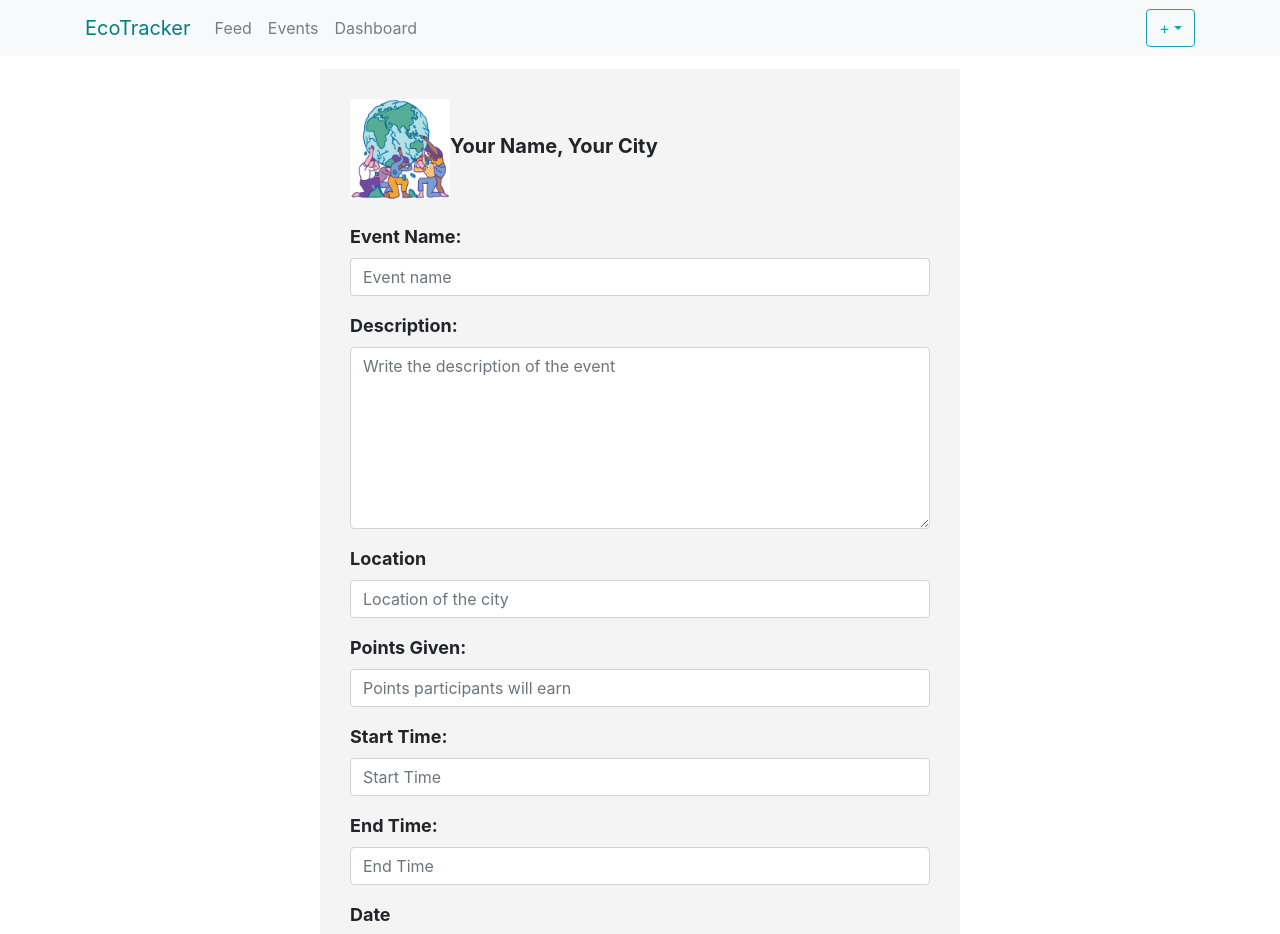
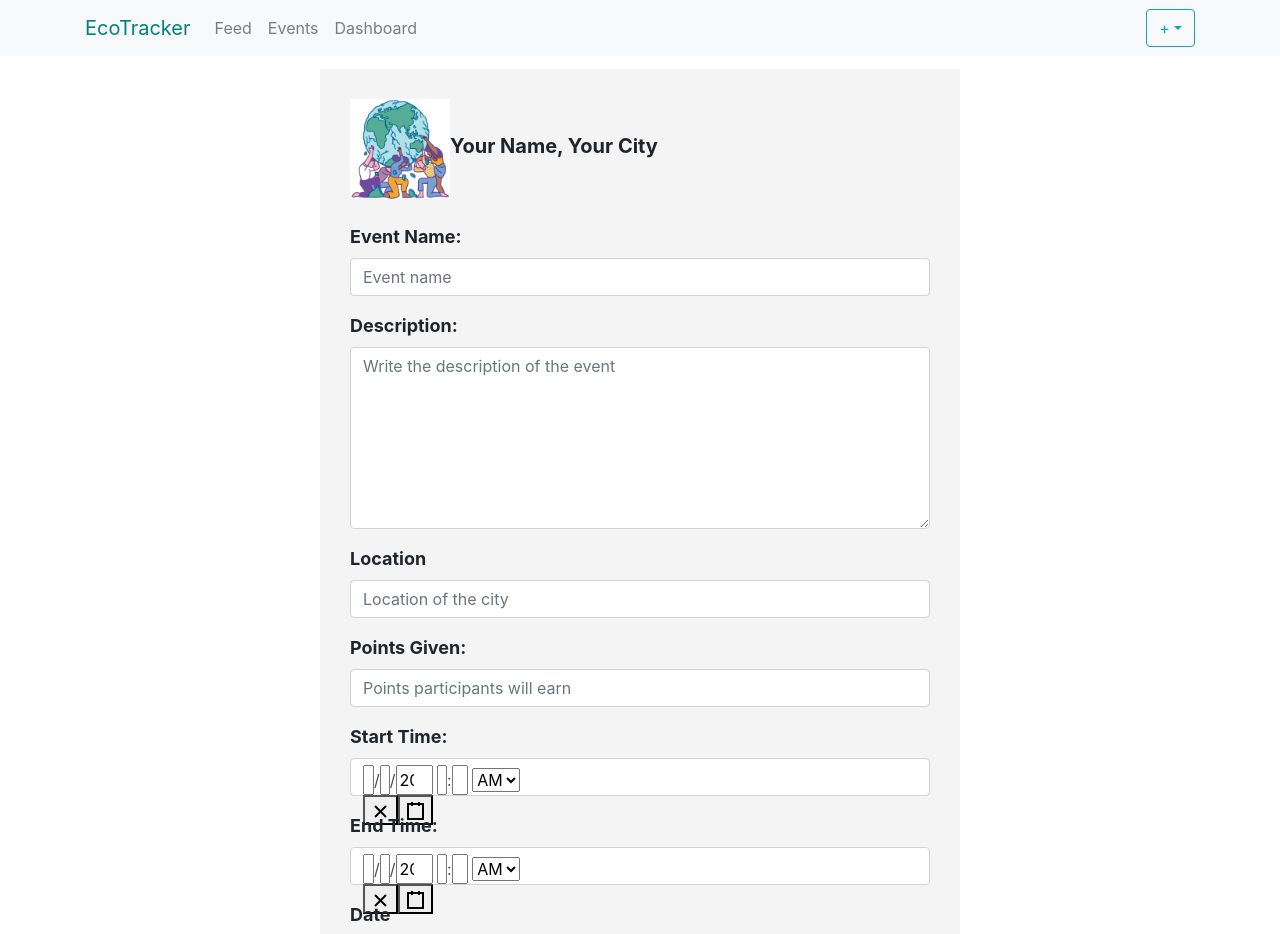
Before and after one commit to Shristi321/CleanTechHack, a React (Create React App) app in the folder cleantechhack/: page /addevent in a window 1280 px wide. Shown: the top 934 px of the page. Built offline with nearby package versions, Linux system fonts and the light colour scheme.

Commit message:
DateTimePicker

```diff
--- a/cleantechhack/package.json
+++ b/cleantechhack/package.json
@@ -11,6 +11,7 @@
     "canvasjs-react-charts": "^1.0.5",
     "react": "^17.0.2",
     "react-bootstrap": "^1.5.2",
+    "react-datetime-picker": "^3.2.0",
     "react-dom": "^17.0.2",
     "react-router-dom": "^5.2.0",
     "react-scripts": "4.0.3",
--- a/cleantechhack/src/Addevent.js
+++ b/cleantechhack/src/Addevent.js
@@ -8,6 +8,9 @@ import Nav from 'react-bootstrap/Nav'
 import './App.css'
 import {useState} from 'react'
 import OurNav from './OurNav'
+import * as React from 'react';
+import DateTimePicker from 'react-datetime-picker';
+
 
 const Addevent = () => {
 
@@ -20,6 +23,9 @@ const Addevent = () => {
     points: '',
     date: '',
   })
+
+  const [start_time, onStartTime] = useState(new Date());
+  const [end_time, onEndTime] = useState(new Date());
 
   const onName = ({target:{value}}) => {
     const temp = data
@@ -38,17 +44,17 @@ const Addevent = () => {
     setData(temp)
   }
 
-  const onStartTime = ({target:{value}}) => {
-    const temp = data
-    temp.startTime = value
-    setData(temp)
-  }
+  // const onStartTime = ({target:{value}}) => {
+  //   const temp = data
+  //   temp.startTime = value
+  //   setData(temp)
+  // }
 
-  const onEndTime = ({target:{value}}) => {
-    const temp = data
-    temp.endTime = value
-    setData(temp)
-  }
+  // const onEndTime = ({target:{value}}) => {
+  //   const temp = data
+  //   temp.endTime = value
+  //   setData(temp)
+  // }
 
   const onPoints = ({target:{value}}) => {
     const temp = data
@@ -115,12 +121,27 @@ const Addevent = () => {
 
                 <div className="form-group">
                 <label style={{fontSize:'18px', fontWeight:'bold'}}>Start Time:</label>
-                  <input onChange={onStartTime} type="text" className="form-control" id="startTime" name="startTime" placeholder="Start Time" required />
+
+
+                <DateTimePicker onChange={onStartTime} value={start_time} className="form-control" id="startTime" name="startTime" />
+
+                  {/* <input onChange={onStartTime} type="text" className="form-control" id="startTime" name="startTime" placeholder="Start Time" required /> */}
                 </div>
+
+                <div>
+
+                <div>
+      {/* <DateTimePicker onChange={onStartTime} value={start_time} className="form-control" id="startTime" name="startTime" /> */}
+    </div>
+
+            </div>
+
 
                 <div className="form-group">
                 <label style={{fontSize:'18px', fontWeight:'bold'}}>End Time:</label>
-                  <input onChange={onEndTime} type="text" className="form-control" id="endTime" name="endTime" placeholder="End Time" required />
+                <DateTimePicker onChange={onEndTime} value={end_time} className="form-control" id="endTime" name="endTime" />
+
+                  {/* <input onChange={onEndTime} type="text" className="form-control" id="endTime" name="endTime" placeholder="End Time" required /> */}
                 </div>
 
                 <div className="form-group">
```
Also changed, not shown: 1 other file (tests, documents, lock files or other folders).
